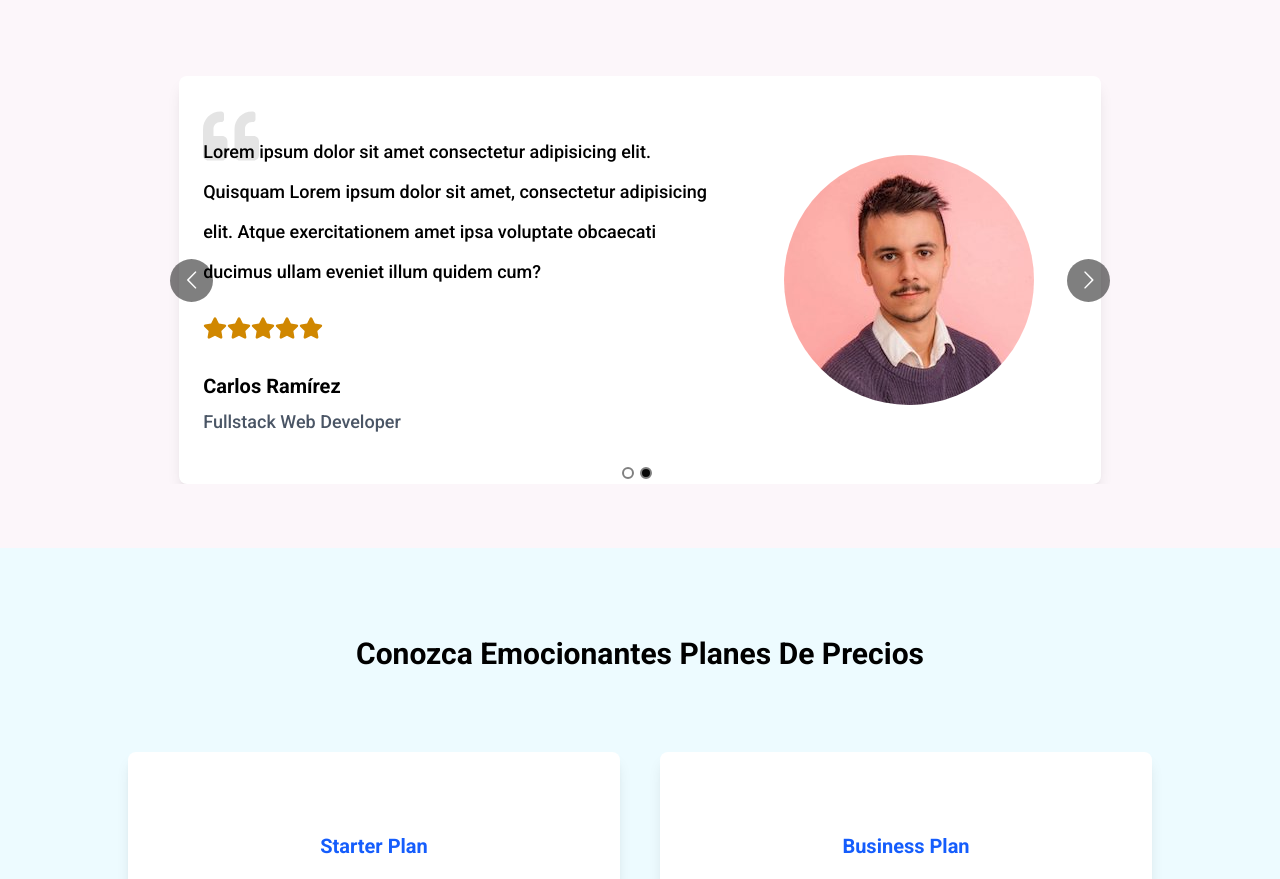
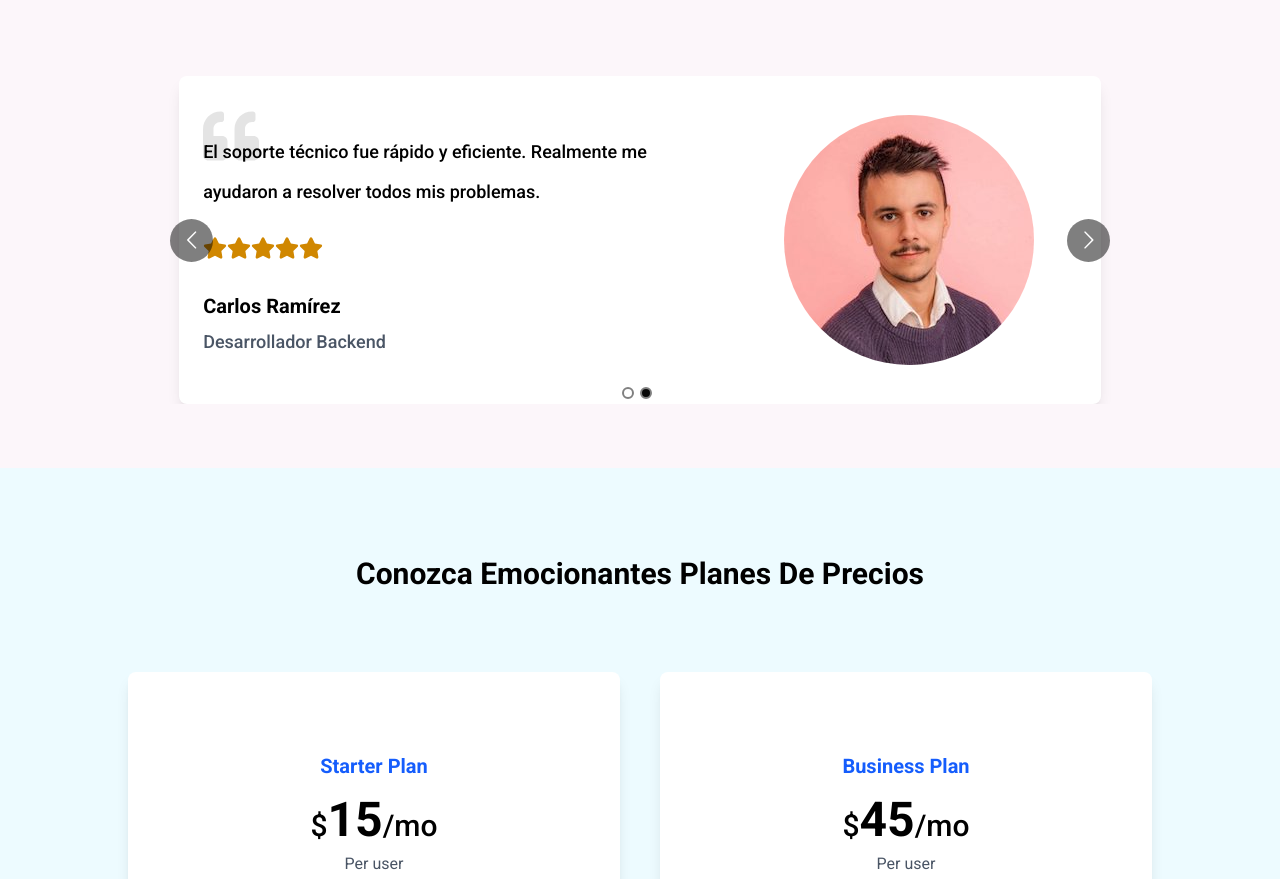
Before and after one commit to DaniLucano10/app_landing, a Next.js app: page / in a window 1280 px wide. Shown: the part 2880-3759 px from the top of the page. Built offline with nearby package versions, Linux system fonts and the light colour scheme.

Commit message:
Agregando section para mejorar seo

```diff
--- a/components/Home/Review/ReviewCard.tsx
+++ b/components/Home/Review/ReviewCard.tsx
@@ -5,37 +5,39 @@ import { FaQuoteLeft, FaStar } from "react-icons/fa";
 type Props = {
   name: string;
   image: string;
+  role: string;
+  testimonial: string;
 };
 
-const ReviewCard = ({ image, name }: Props) => {
+const ReviewCard = ({ image, name, role, testimonial }: Props) => {
   return (
     <div className="w-full md:w-[90%] relative mx-auto p-6 bg-white shadow-lg rounded-lg">
-      <div>
-        <FaQuoteLeft className="w-14 h-14 opacity-10 absolute top-8" />
-      </div>
+      <FaQuoteLeft className="w-14 h-14 opacity-10 absolute top-8" aria-hidden="true" />
+
       <div className="grid grid-cols-1 lg:grid-cols-5 gap-6 items-center">
         <div className="col-span-3 order-2 lg:order-1">
           <p className="mt-8 text-sm sm:text-base md:text-lg font-medium leading-[1.5rem] sm:leading-[1.8rem] md:leading-[2.5rem]">
-            Lorem ipsum dolor sit amet consectetur adipisicing elit. Quisquam
-            Lorem ipsum dolor sit amet, consectetur adipisicing elit. Atque
-            exercitationem amet ipsa voluptate obcaecati ducimus ullam eveniet
-            illum quidem cum?
+            {testimonial}
           </p>
-          <div className="flex items-center mt-6">
-            <FaStar className="text-yellow-600 h-6 w-6" />
-            <FaStar className="text-yellow-600 h-6 w-6" />
-            <FaStar className="text-yellow-600 h-6 w-6" />
-            <FaStar className="text-yellow-600 h-6 w-6" />
-            <FaStar className="text-yellow-600 h-6 w-6" />
+
+          <div className="flex items-center mt-6" aria-label="Calificación de 5 estrellas">
+            {[...Array(5)].map((_, i) => (
+              <FaStar key={i} className="text-yellow-600 h-6 w-6" />
+            ))}
           </div>
-          <h1 className="text-xl font-semibold mt-8">{name}</h1>
-          <p className="mt-2 text-lg text-gray-600 font-medium mb-6">
-            Fullstack Web Developer
-          </p>
+
+          <h3 className="text-xl font-semibold mt-8">{name}</h3>
+          <p className="mt-2 text-lg text-gray-600 font-medium mb-6">{role}</p>
         </div>
-        {/* Image */}
+
         <div className="col-span-2 mx-auto order-1 lg:order-2">
-            <Image src={image} alt={name} width={250} height={120} className="rounded-full"/>
+          <Image
+            src={image}
+            alt={`Foto de ${name}`}
+            width={250}
+            height={120}
+            className="rounded-full object-cover"
+          />
         </div>
       </div>
     </div>
```
